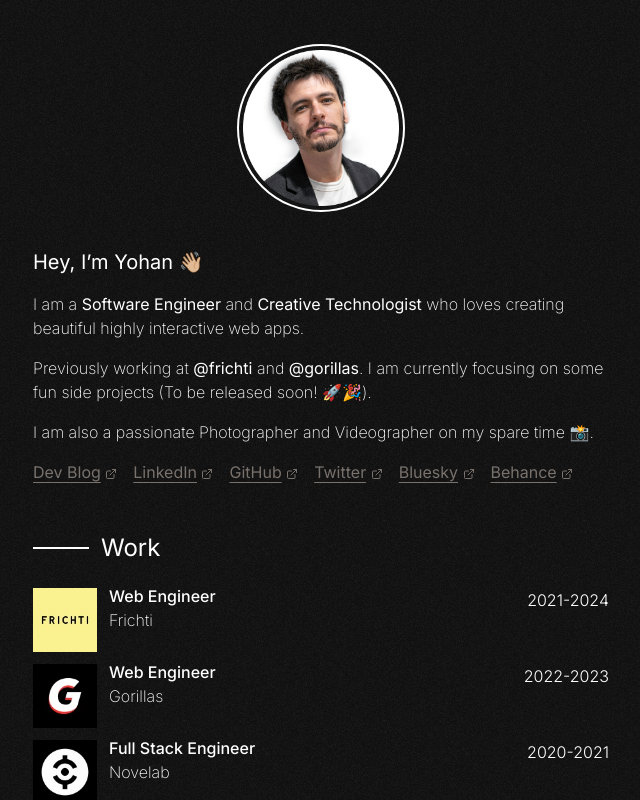
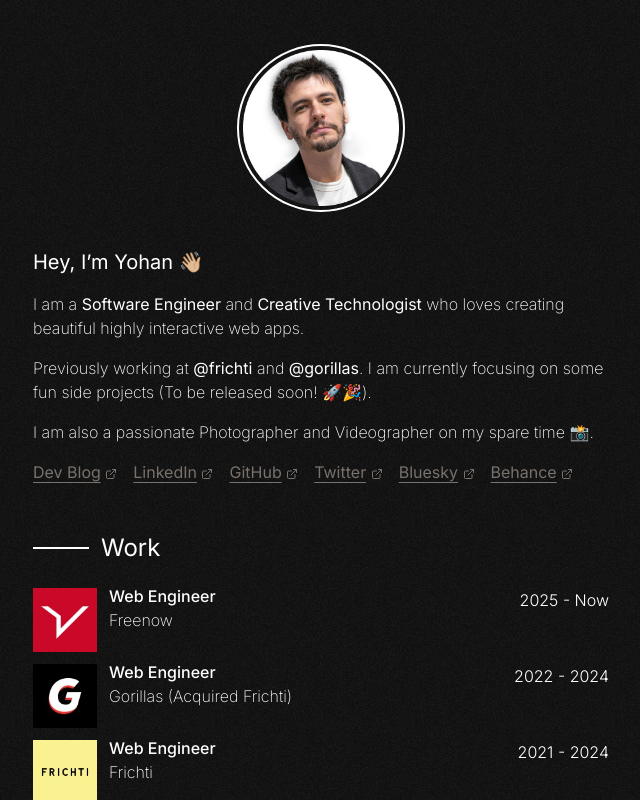
Before and after one commit to yohanlb/personal-website, a Next.js app: page / in a window 1280 px wide. Shown: the top 800 px of the page, without its empty margins (309-949 px from the left). Built offline with nearby package versions, Linux system fonts and the light colour scheme.

Commit message:
feat: add freenow to work section

```diff
--- a/src/datas/jobsData.ts
+++ b/src/datas/jobsData.ts
@@ -8,26 +8,32 @@
 export const workData: JobData[] = [
   {
     title: 'Web Engineer',
-    company: 'Frichti',
-    years: '2021-2024',
-    imgUrl: '/images/work/frichti.jpeg',
+    company: 'Freenow',
+    years: '2025 - Now',
+    imgUrl: '/images/work/freenow.jpeg',
   },
   {
     title: 'Web Engineer',
-    company: 'Gorillas',
-    years: '2022-2023',
+    company: 'Gorillas (Acquired Frichti)',
+    years: '2022 - 2024',
     imgUrl: '/images/work/gorillas.jpeg',
+  },
+  {
+    title: 'Web Engineer',
+    company: 'Frichti',
+    years: '2021 - 2024',
+    imgUrl: '/images/work/frichti.jpeg',
   },
   {
     title: 'Full Stack Engineer',
     company: 'Novelab',
-    years: '2020-2021',
+    years: '2020 - 2021',
     imgUrl: '/images/work/novelab.jpeg',
   },
   {
     title: 'Full Stack Engineer / Creative Technologist',
     company: 'AC3 Studio / VR-Studio',
-    years: '2017-2020',
+    years: '2017 - 2020',
     imgUrl: '/images/work/ac3.png',
   },
 ];
```
Also changed, not shown: public/images/work/freenow.jpeg (added).
